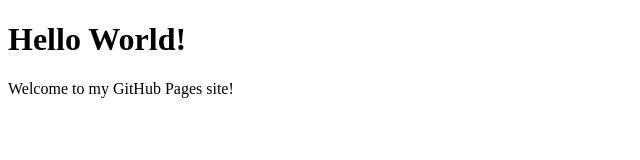
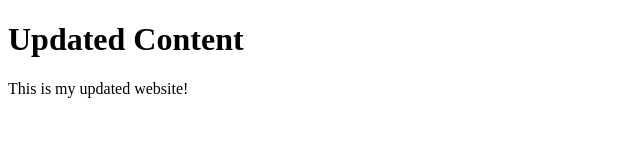
Before and after one commit to yaswanth-iitkgp/test-1, a plain HTML site: page index.html in a window 1280 px wide. Shown: the whole page, without its empty margins (0-640 px from the left). Drawn offline with Linux system fonts and the light colour scheme.

Commit message:
Update website content

```diff
--- a/index.html
+++ b/index.html
@@ -3,9 +3,9 @@
 <head>
     <meta charset="UTF-8">
     <meta name="viewport" content="width=device-width, initial-scale=1.0">
-    <title>GitHub Pages Site</title>
+    <title>My Updated Website</title>
 </head>
 <body>
-<h1>Hello World!</h1><p>Welcome to my GitHub Pages site!</p>
+<h1>Updated Content</h1><p>This is my updated website!</p>
 </body>
 </html>
```
